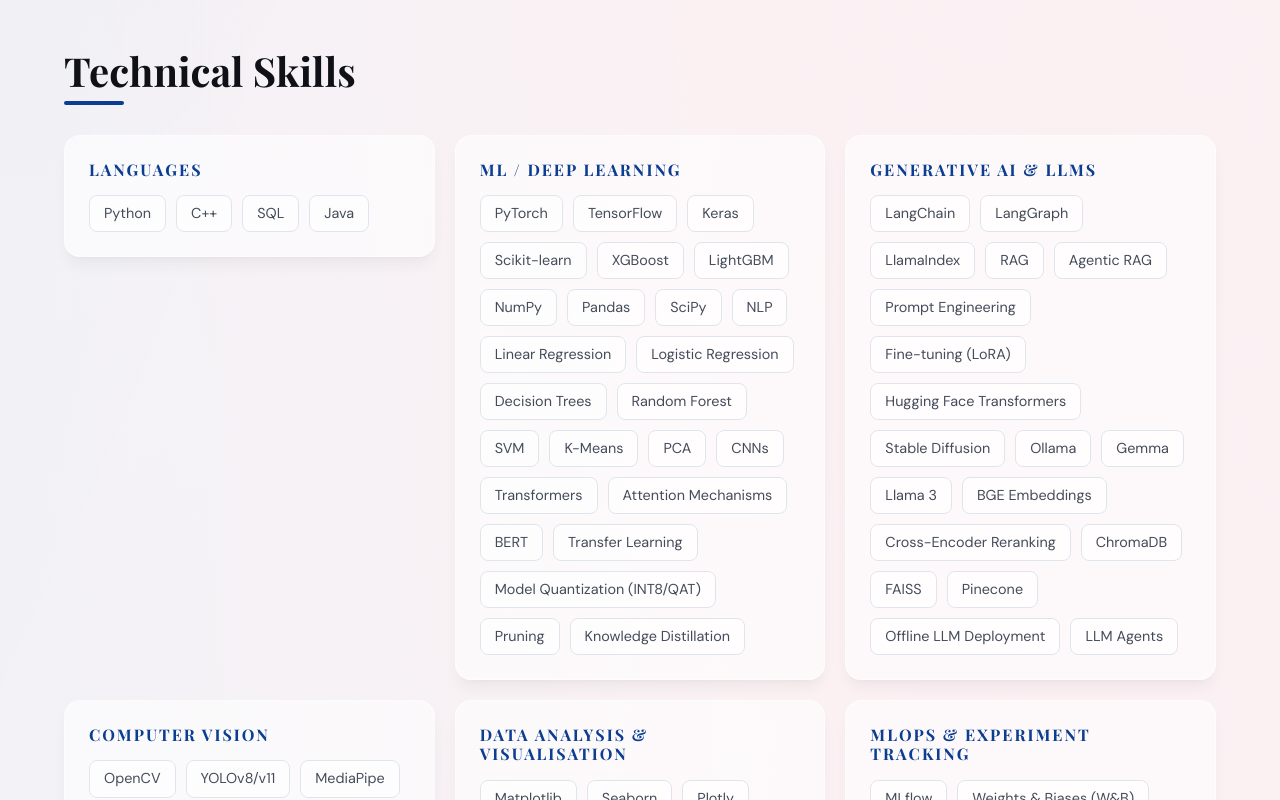
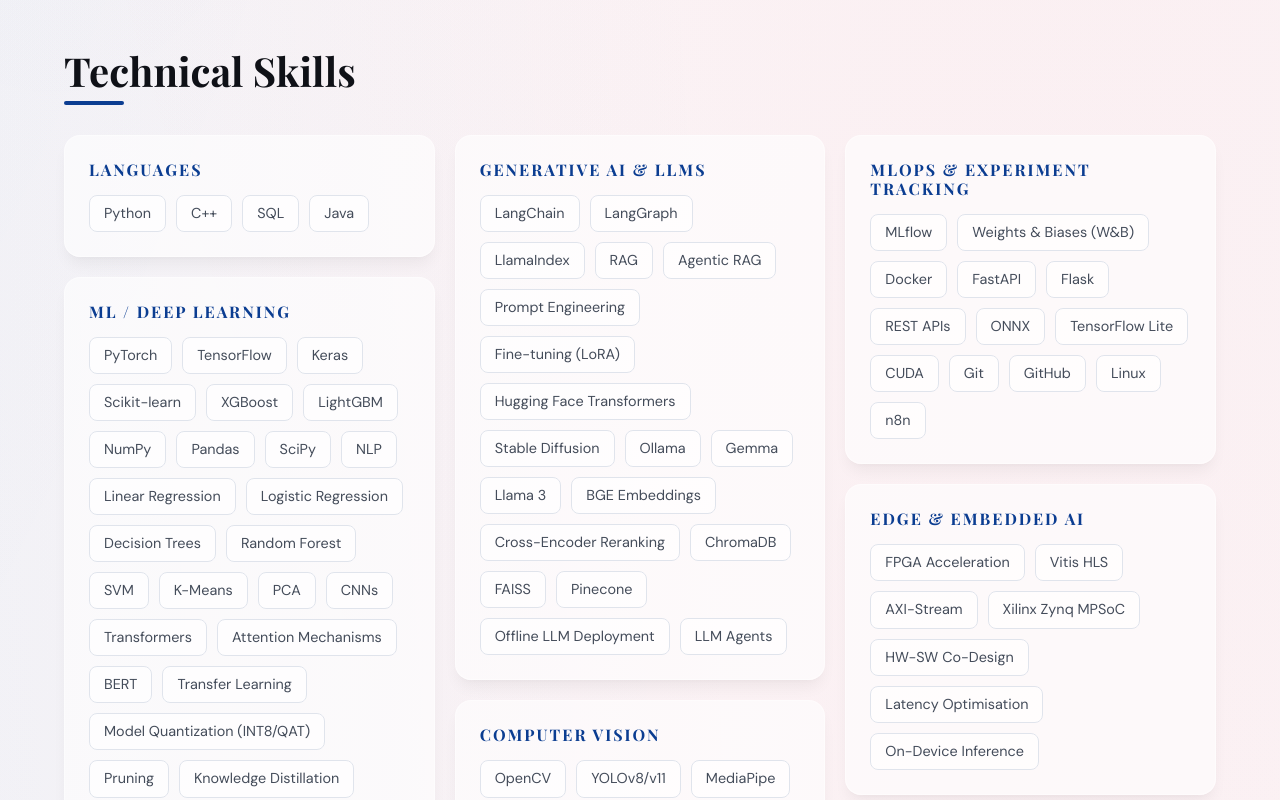
Before and after one commit to JineshRathod/portfolio, a Next.js app: page / in a window 1280 px wide. Shown: the part 5580-6380 px from the top of the page. Built offline with nearby package versions, Linux system fonts and the light colour scheme.

Commit message:
Implement masonry layout for skills grid to remove vertical gaps

```diff
--- a/app/globals.css
+++ b/app/globals.css
@@ -534,14 +534,17 @@
 
 /* Skills Section */
 .skills-grid {
-  display: grid;
-  grid-template-columns: repeat(auto-fill, minmax(300px, 1fr));
-  gap: 20px;
-  align-items: start;
+  column-width: 300px;
+  column-gap: 20px;
+  width: 100%;
 }
 
 .skill-group {
   padding: 24px;
+  break-inside: avoid;
+  margin-bottom: 20px;
+  display: inline-block;
+  width: 100%;
 }
 
 .skill-label {
```
